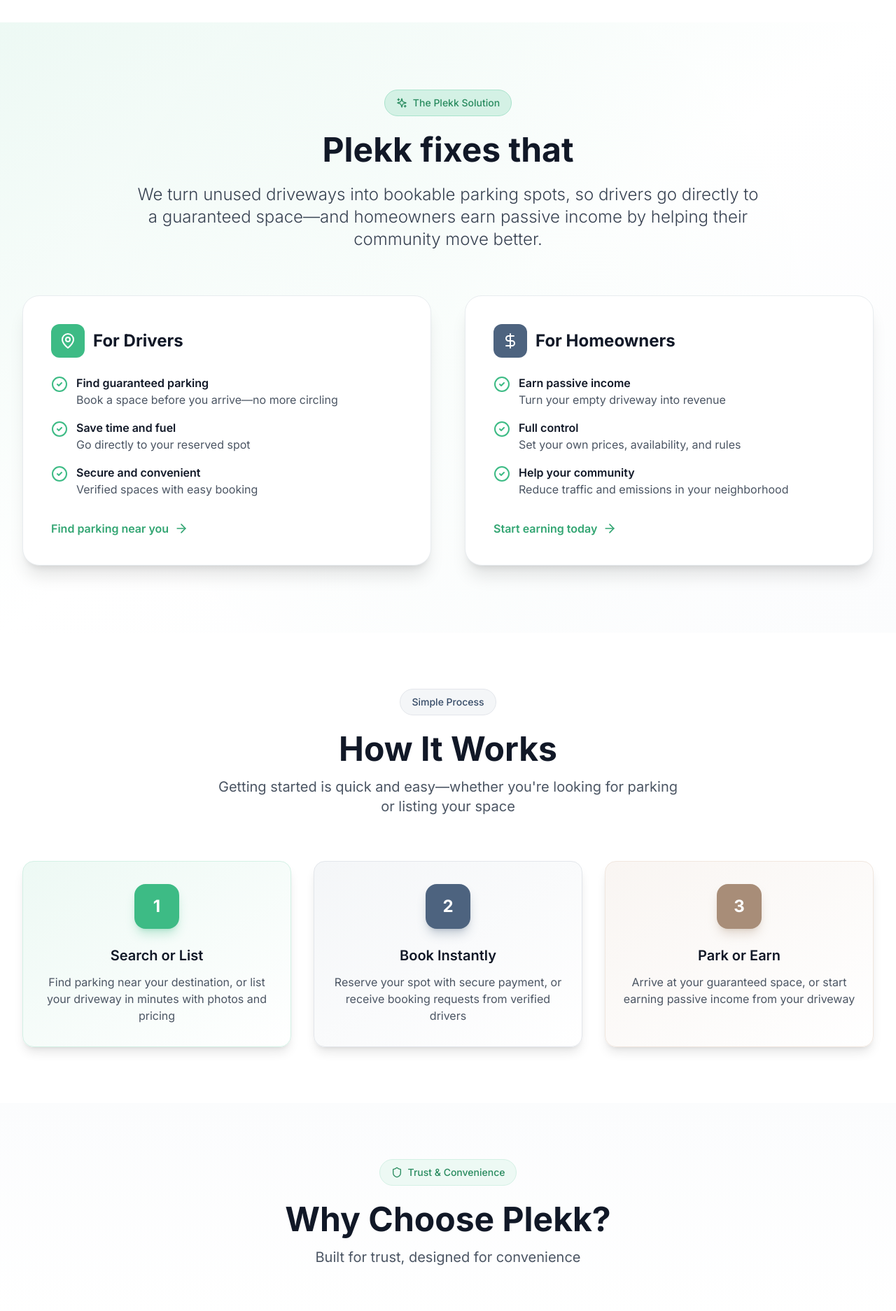
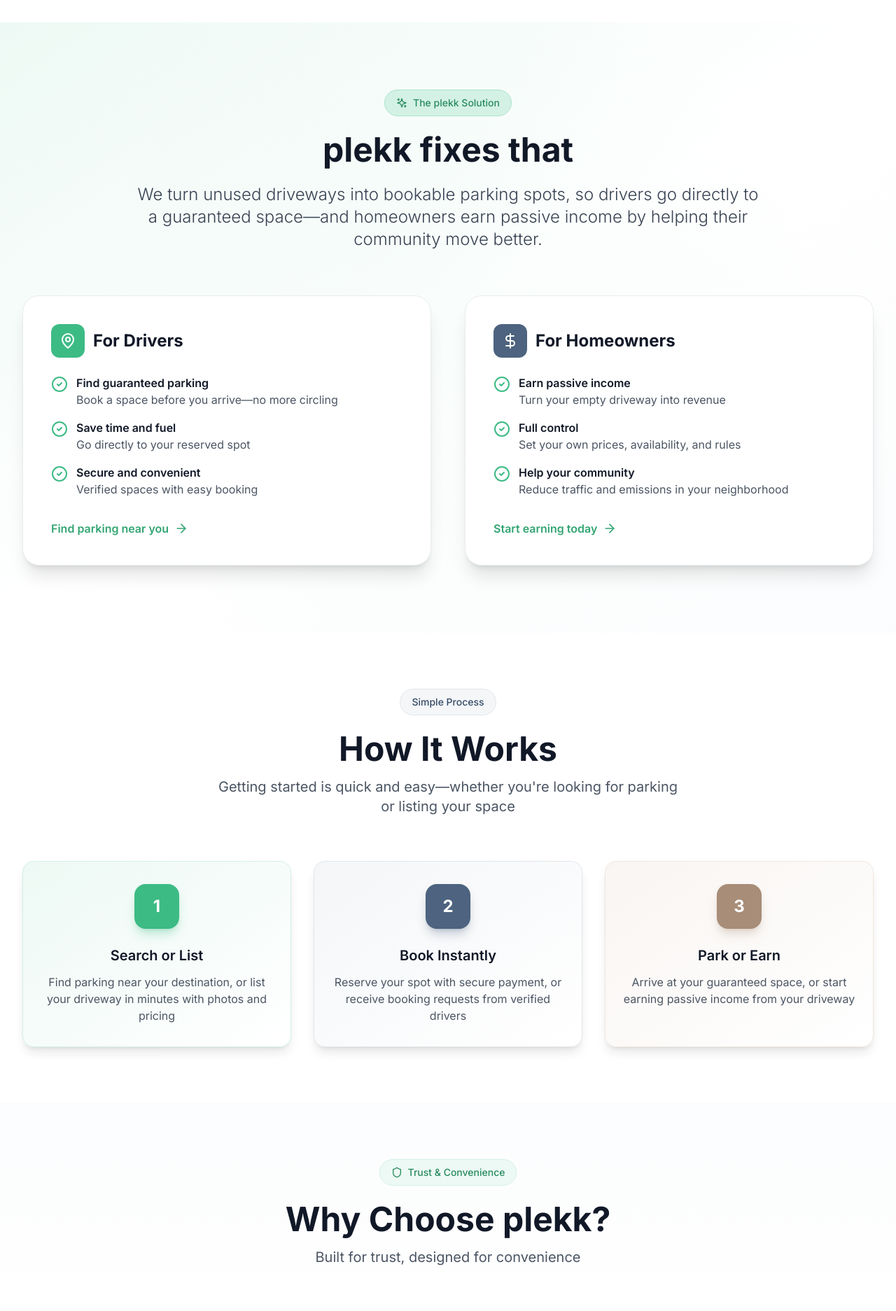
Before and after one commit to make-tuned-unit/plek, a Next.js app in the folder frontend/: page / in a window 1280 px wide. Shown: the part 1500-3373 px from the top of the page at 70% size. Built offline with nearby package versions, Linux system fonts and the light colour scheme; no server answers.

Commit message:
Fix branding: change all instances of 'Plekk' to 'plekk' for consistency

```diff
--- a/frontend/app/page.tsx
+++ b/frontend/app/page.tsx
@@ -149,10 +149,10 @@
           <div className="text-center mb-16">
             <span className="inline-flex items-center px-4 py-2 rounded-full bg-accent-100 text-accent-700 text-sm font-medium mb-6 border border-accent-200">
               <Sparkles className="w-4 h-4 mr-2" />
-              The Plekk Solution
+              The plekk Solution
             </span>
             <h2 className="text-4xl md:text-5xl font-bold text-gray-900 mb-6 max-w-4xl mx-auto">
-              Plekk fixes that
+              plekk fixes that
             </h2>
             <p className="text-xl md:text-2xl text-gray-700 max-w-4xl mx-auto leading-relaxed font-light">
               We turn unused driveways into bookable parking spots, so drivers go directly
@@ -309,7 +309,7 @@
               Trust & Convenience
             </span>
             <h2 className="text-4xl md:text-5xl font-bold text-gray-900 mb-4">
-              Why Choose Plekk?
+              Why Choose plekk?
             </h2>
             <p className="text-xl text-gray-600 max-w-2xl mx-auto">
               Built for trust, designed for convenience
```
Also changed, not shown: 2 other files (tests, documents, lock files or other folders).
